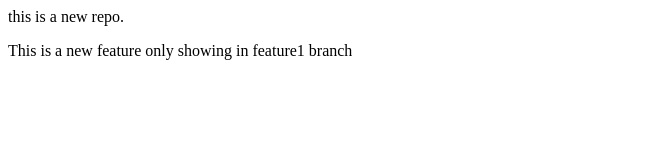
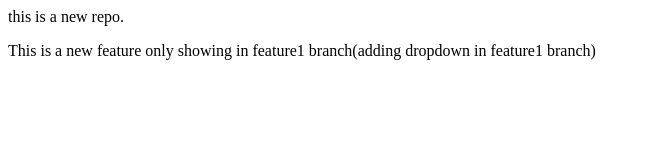
Before and after one commit to deepak-choure/localrepo, a plain HTML site: page index.html in a window 1280 px wide. Shown: the whole page, without its empty margins (0-651 px from the left). Drawn offline with Linux system fonts and the light colour scheme.

Commit message:
changes done in feature1 branch

```diff
--- a/index.html
+++ b/index.html
@@ -1,2 +1,2 @@
 <p>this is a new repo.</p>
-<p>This is a new feature only showing in feature1 branch</p>
+<p>This is a new feature only showing in feature1 branch(adding dropdown in feature1 branch)</p>
```
